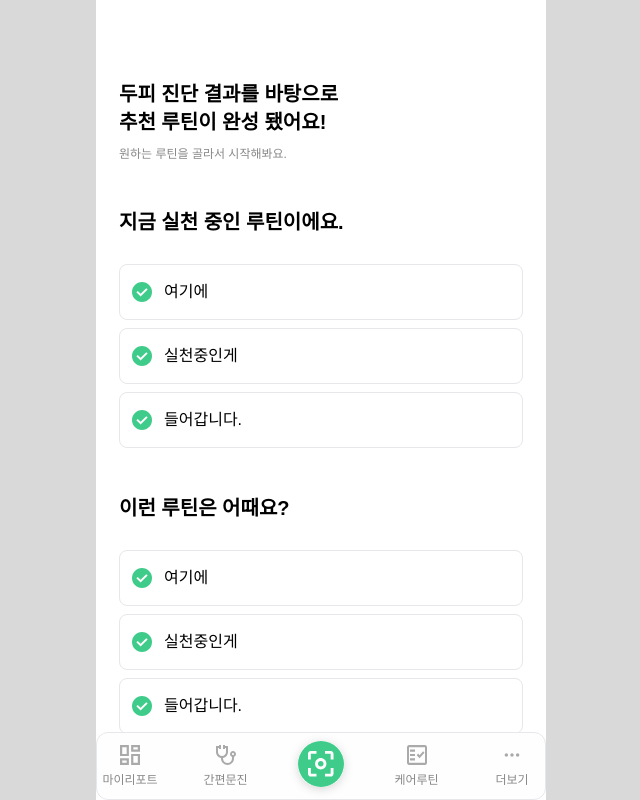
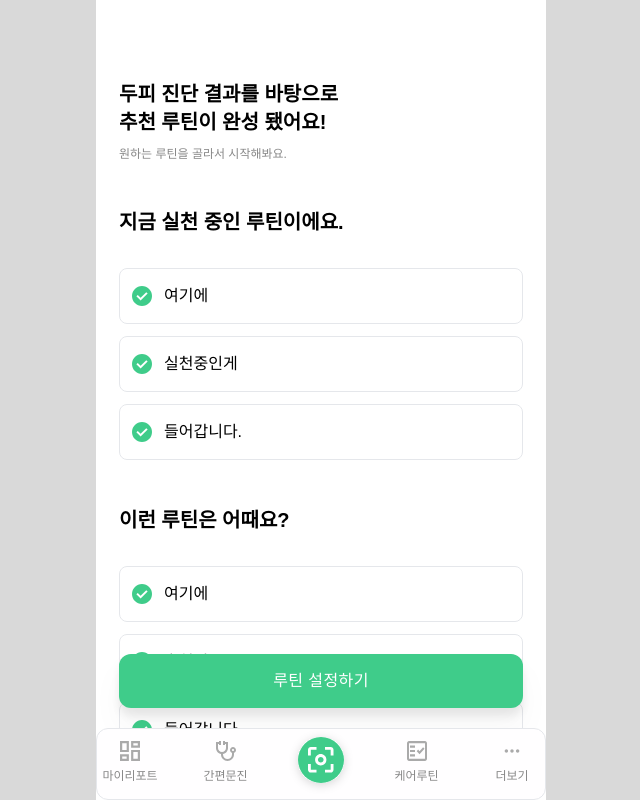
Before and after one commit to junwson9/Hanol, a React (Create React App) app in the folder FE/hanol/: page /set-routine in a window 1280 px wide. Shown: the whole page, without its empty margins (319-959 px from the left). Built offline with nearby package versions, Linux system fonts and the light colour scheme; a web font is replaced by a local one.

Commit message:
FEAT: setting routine publishing
Former-commit-id: a9669c3d4e1a16d88e38cd0b3098fc974501de73

```diff
--- a/FE/hanol/src/App.css
+++ b/FE/hanol/src/App.css
@@ -4,5 +4,8 @@
   margin: 0 auto; /* 중앙 정렬을 위해 가운데 정렬 */
   background-color: white;
   height: 100vh;
+}
+.AppContent {
   overflow-y: auto;
+  height: calc(100vh - 4.5rem);
 }
--- a/FE/hanol/src/App.tsx
+++ b/FE/hanol/src/App.tsx
@@ -10,6 +10,7 @@ import NavBar from 'components/common/NavBar';
 function App() {
   return (
     <div className="App">
+      <div className="AppContent">
         <div className="grid grid-cols-6 gap-[10px] mx-[23px]">
           <Routes>
             <Route path="/login" element={<Login />} />
@@ -25,6 +26,7 @@ function App() {
           <Route path="/about" element={<Home />} />
           <Route path="/login-error" element={<LoginError />} />
         </Routes>
+      </div>
       <NavBar />
     </div>
   );
--- a/FE/hanol/src/components/button/FloatingButton.tsx
+++ b/FE/hanol/src/components/button/FloatingButton.tsx
@@ -1,11 +1,13 @@
 import React from 'react';
+type FloatButtonProps = {
+  name: string;
+};
 
-function FloatingButton() {
-  const name = 'name';
+function FloatingButton({ name }: FloatButtonProps) {
   return (
-    <div className="w-full h-[54px] rounded-xl drop-shadow-xl justify-center items-center gap-2.5 inline-flex bg-Main">
+    <button className="w-full h-[54px] rounded-xl drop-shadow-xl justify-center items-center gap-2.5 inline-flex bg-Main">
       <div className="text-White text-base font-medium text-[16px] tracking-wide">{name}</div>
-    </div>
+    </button>
   );
 }
 
--- a/FE/hanol/src/components/common/NavBar.tsx
+++ b/FE/hanol/src/components/common/NavBar.tsx
@@ -36,7 +36,7 @@ function NavBar() {
   }, [location]);
 
   return (
-    <div className="fixed bottom-0 h-18 max-w-[450px] w-full rounded-xl border bg-White" style={{ zIndex: 20 }}>
+    <div className="fixed bottom-0 h-[4.5rem] max-w-[450px] w-full rounded-xl border bg-White" style={{ zIndex: 20 }}>
       <div className="flex justify-between">
         <button
           className="flex flex-col items-center justify-center w-[66px] h-[66px] gap-[7px]"
--- a/FE/hanol/src/pages/auth/login.tsx
+++ b/FE/hanol/src/pages/auth/login.tsx
@@ -1,5 +1,5 @@
 import React from 'react';
-import FloatingButton from 'components/button/FloatingButton';
+// import FloatingButton from 'components/button/FloatingButton';
 import EmptyButton from 'components/button/EmptyButton';
 
 function Login() {
@@ -7,9 +7,7 @@ function Login() {
   return (
     <div className="col-span-full">
       <p className="font-medium">{login}</p>
-      <div>
-        <FloatingButton />
-      </div>
+      <div>{/* <FloatingButton /> */}</div>
       <div>
         <EmptyButton />
       </div>
--- a/FE/hanol/src/pages/routine/setRoutine.tsx
+++ b/FE/hanol/src/pages/routine/setRoutine.tsx
@@ -1,5 +1,6 @@
 // import { ReactComponent as CheckUnactive } from 'assets/icons/check-unactive.svg';
 import { ReactComponent as Check } from 'assets/icons/check.svg';
+import FloatingButton from 'components/button/FloatingButton';
 
 function SetRoutine() {
   return (
@@ -16,36 +17,35 @@ function SetRoutine() {
         지금 실천 중인 루틴이에요.
       </p>
       <div className="mt-2.5 col-start-1 col-end-7">
-        <div className="flex h-14 mt-2 border rounded-lg items-center gap-2.5 whitespace-nowrap">
+        <div className="flex h-14 mt-3 border rounded-lg items-center gap-2.5 whitespace-nowrap">
           <Check className="ml-2.5" />
           여기에
         </div>
-        <div className="flex h-14 mt-2 border rounded-lg items-center gap-2.5 whitespace-nowrap">
+        <div className="flex h-14 mt-3 border rounded-lg items-center gap-2.5 whitespace-nowrap">
           <Check className="ml-2.5" />
           실천중인게
         </div>
-        <div className="flex h-14 mt-2 border rounded-lg items-center gap-2.5 whitespace-nowrap">
+        <div className="flex h-14 mt-3 border rounded-lg items-center gap-2.5 whitespace-nowrap">
           <Check className="ml-2.5" />
           들어갑니다.
         </div>
       </div>
       <p className="text-xl  text-left font-bold mt-9 col-start-1 col-end-5 whitespace-nowrap">이런 루틴은 어때요?</p>
       <div className="mt-2.5 col-start-1 col-end-7">
-        <div className="flex h-14 mt-2 border rounded-lg items-center gap-2.5 whitespace-nowrap">
+        <div className="flex h-14 mt-3 border rounded-lg items-center gap-2.5 whitespace-nowrap">
           <Check className="ml-2.5" />
           여기에
         </div>
-        <div className="flex h-14 mt-2 border rounded-lg items-center gap-2.5 whitespace-nowrap">
+        <div className="flex h-14 mt-3 border rounded-lg items-center gap-2.5 whitespace-nowrap">
           <Check className="ml-2.5" />
-          실천중인게
+          추천이
         </div>
-        <div className="flex h-14 mt-2 border rounded-lg items-center gap-2.5 whitespace-nowrap">
+        <div className="flex h-14 mt-3 border rounded-lg items-center gap-2.5 whitespace-nowrap">
           <Check className="ml-2.5" />
           들어갑니다.
         </div>
-        <div className="flex h-14 mt-2 border rounded-lg items-center gap-2.5 whitespace-nowrap">
-          <Check className="ml-2.5" />
-          들어갑니다.
+        <div className="sticky bottom-5 mt-10">
+          <FloatingButton name="루틴 설정하기" />
         </div>
       </div>
     </>
```
Lines whose indentation alone changed are shown as unchanged.
